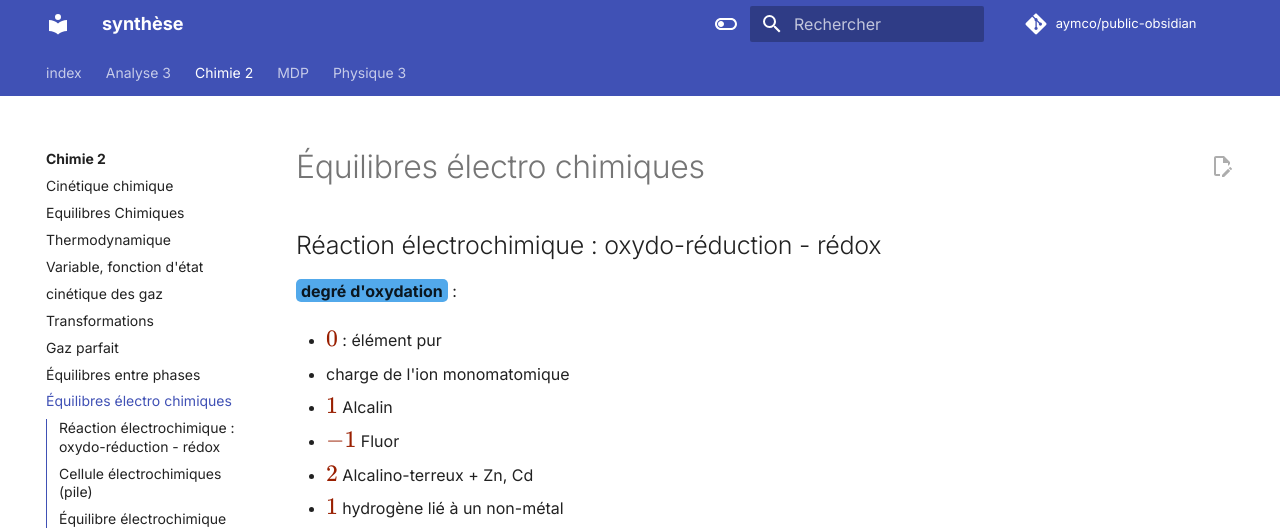
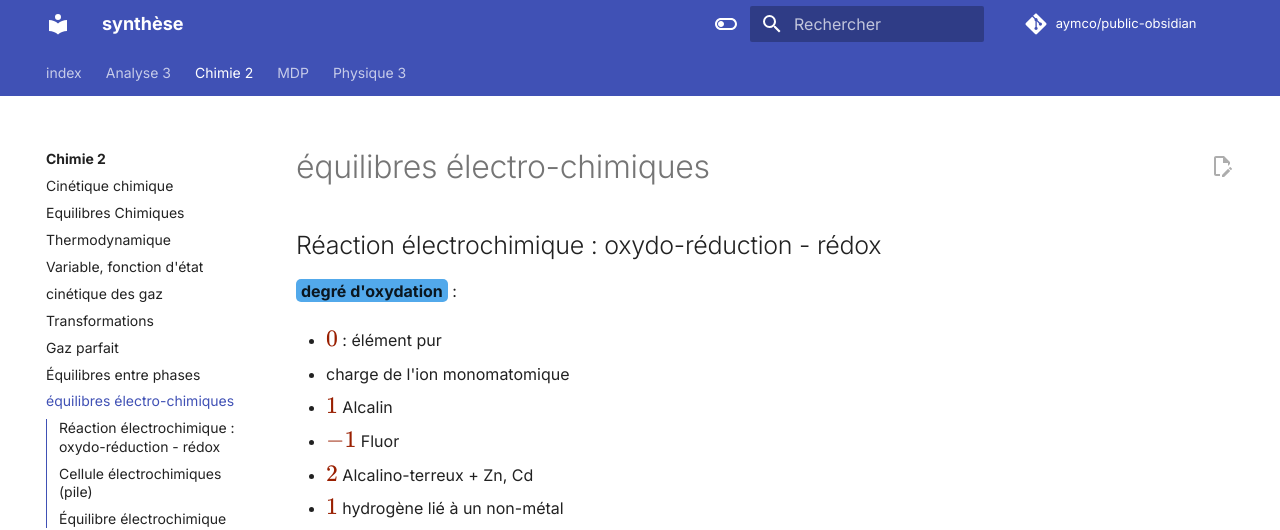
Before and after one commit to Aymco/public-obsidian, an MkDocs documentation site: the page built from docs/Chimie 2/équilibres électro-chimiques.md, in a window 1280 px wide and 900 px high. Shown: the top 530 px of the window. Built offline with MkDocs 1.6.1 and Material for MkDocs 9.7.7, drawn with Linux system fonts in a browser that asks for light colours; comment, search, counter and statistics services are not loaded; part of the change alters nothing that is shown.

```diff
--- a/docs/Chimie 2/équilibres électro-chimiques.md
+++ b/docs/Chimie 2/équilibres électro-chimiques.md
@@ -4,7 +4,8 @@ category: Chimie 2
 tags:
   - matière
 created: 2024-01-03
-updated: 2024-01-03
+updated: 2024-01-06
+title: équilibres électro-chimiques
 ---
 
 ## Réaction électrochimique : oxydo-réduction - rédox
```
